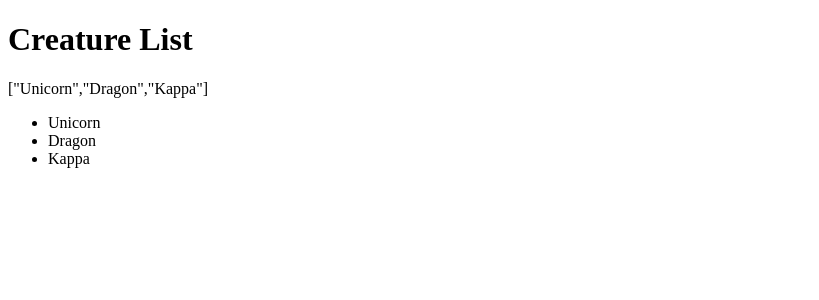
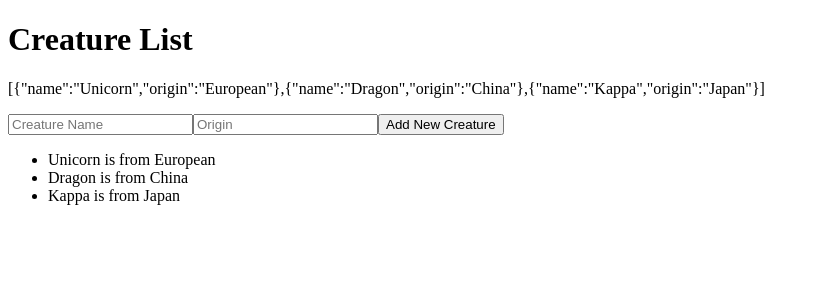
Before and after one commit to awburgard/react-lists-lecture, a React (Create React App) app: page / in a window 1280 px wide. Shown: the top 300 px of the page, without its empty margins (0-819 px from the left). Built offline with nearby package versions, Linux system fonts and the light colour scheme.

Commit message:
adding final code from lecture

```diff
--- a/src/components/App/App.js
+++ b/src/components/App/App.js
@@ -2,8 +2,65 @@ import React from 'react';
 
 class App extends React.Component {
   state = {
-    creaturesList: ['Unicorn', 'Dragon', 'Kappa'],
+    newInput: {
+      name: '',
+      origin: '',
+    },
+    creaturesList: [
+      { name: 'Unicorn', origin: 'European' },
+      { name: 'Dragon', origin: 'China' },
+      { name: 'Kappa', origin: 'Japan' }
+    ],
   };
+
+  // storeNewCreatureName = (event) => {
+  //   const inputValue = event.target.value;
+  //   console.log('inputValue', inputValue);
+  //   this.setState({
+  //     newInput: {
+  //       ...this.state.newInput,
+  //       name: inputValue,
+  //     }
+  //   });
+  // }
+
+  // storeNewCreatureOrigin = (event) => {
+  //   const inputValue = event.target.value;
+  //   console.log('inputValue', inputValue);
+  //   this.setState({
+  //     newInput: {
+  //       ...this.state.newInput,
+  //       origin: inputValue,
+  //     }
+  //   });
+  // }
+
+  storeNewCreature = (event) => {
+    const inputValue = event.target.value;
+    const propertyKey = event.target.getAttribute('name');
+    console.log('propertyKey', propertyKey);
+    console.log('inputValue', inputValue);
+    this.setState({
+      newInput: {
+        ...this.state.newInput,
+        [propertyKey]: inputValue,
+      }
+    });
+  }
+
+  addNewCreature = (event) => {
+    const newCreature = {
+      name: this.state.newInput.name,
+      origin: this.state.newInput.origin,
+    };
+    this.setState({
+      creaturesList: [...this.state.creaturesList, newCreature],
+      newInput: {
+        name: '',
+        origin: '',
+      }
+    })
+  }
 
   render() {
     // const htmlCreatures = [];
@@ -12,9 +69,10 @@ class App extends React.Component {
     //   htmlCreatures.push(<li key={i}>{indvCreature}</li>);
     // }
     const htmlCreatures = this.state.creaturesList.map((indvCreature, i) => {
-      return <li key={i}>{indvCreature}</li>;
+      return <li key={i}>{indvCreature.name} is from {indvCreature.origin}</li>;
     })
     console.log(htmlCreatures);
+    // const inputField = <input placeholder="variable" />
 
     return (
       <div>
@@ -22,6 +80,21 @@ class App extends React.Component {
         <p>
           {JSON.stringify(this.state.creaturesList)}
         </p>
+        <input
+          type="text"
+          name="name"
+          placeholder="Creature Name"
+          value={this.state.newInput.name}
+          onChange={this.storeNewCreature}
+        />
+        <input
+          type="text"
+          name="origin"
+          placeholder="Origin"
+          value={this.state.newInput.origin}
+          onChange={this.storeNewCreature}
+        />
+        <button onClick={this.addNewCreature}>Add New Creature</button>
         <ul>
           { htmlCreatures }
         </ul>
```
